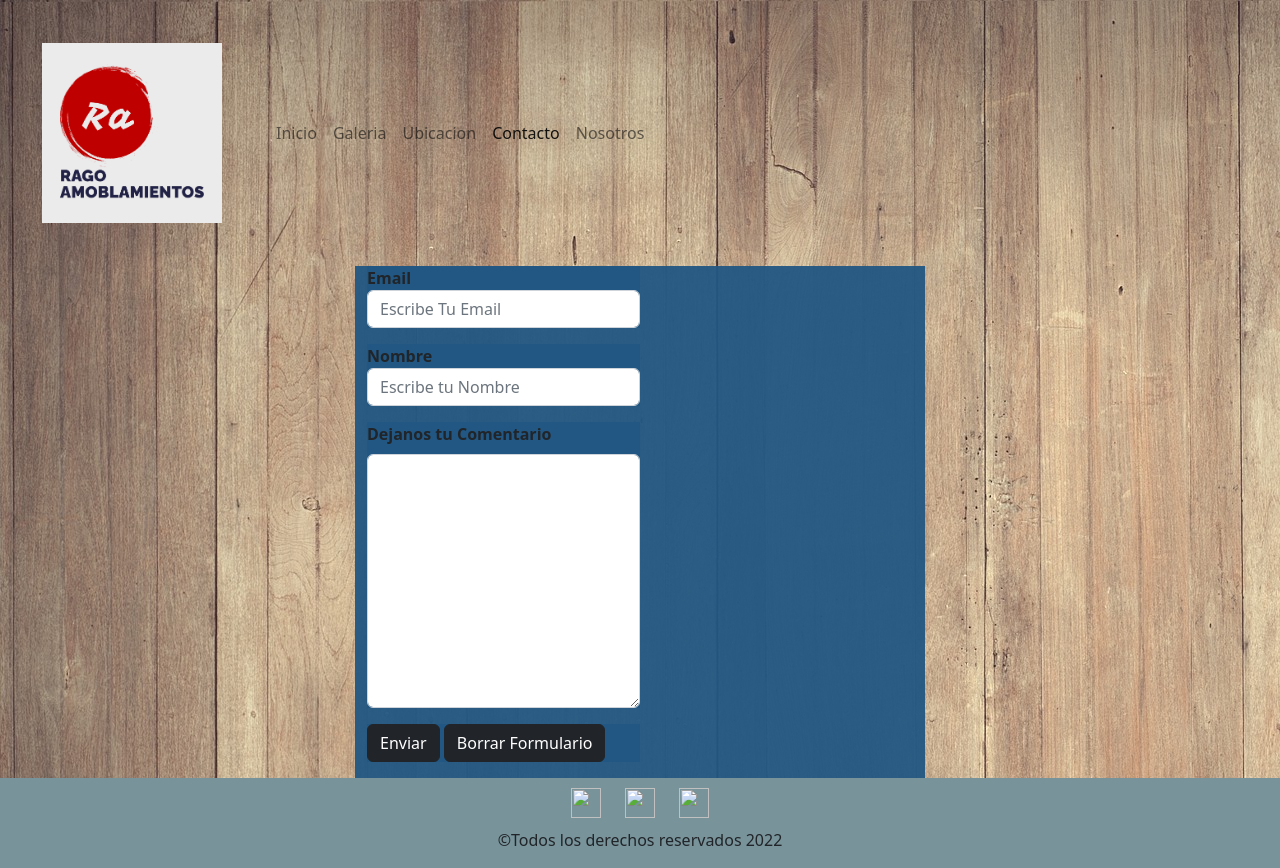
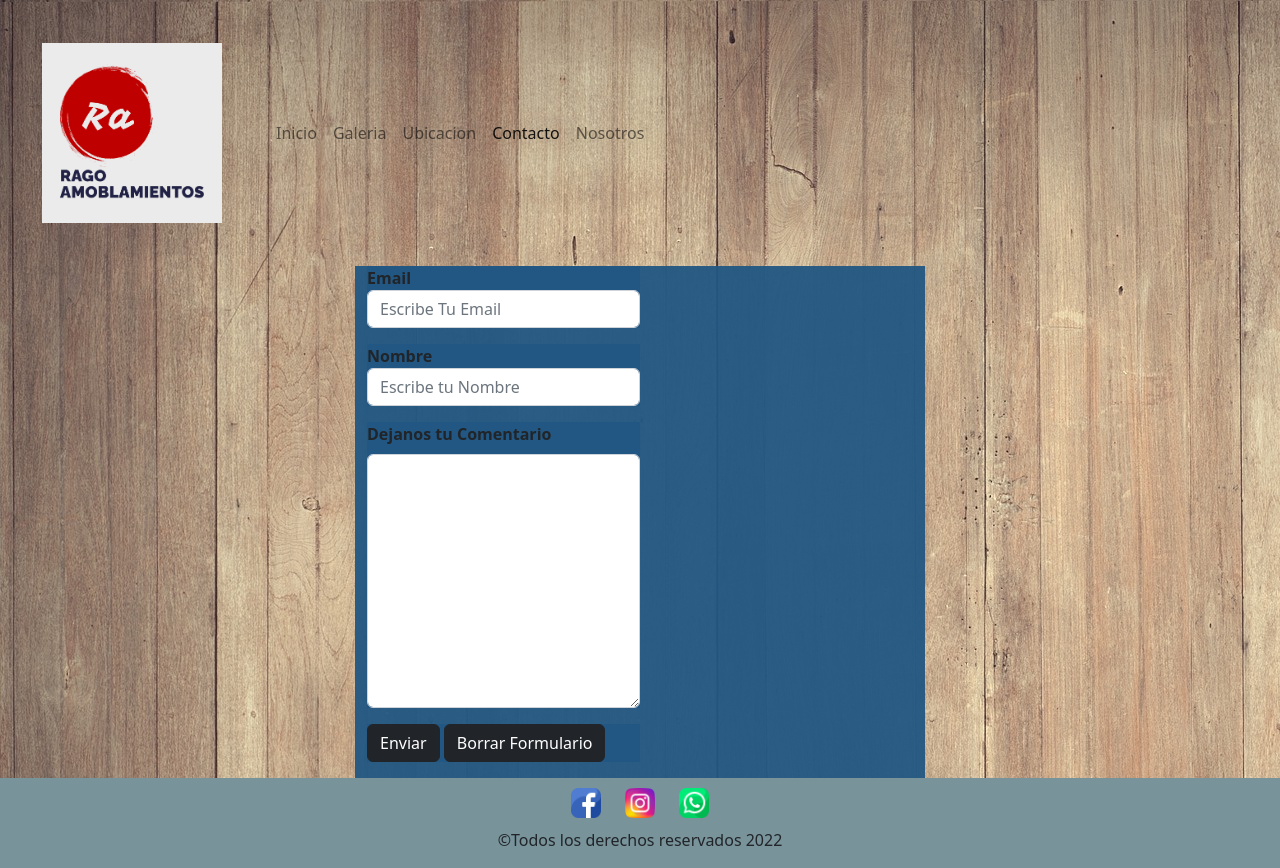
Before and after one commit to cris-deplaciido/PreEntrega3-Deplacido, a website: page pages/contacto.html in a window 1280 px wide. Drawn offline with nearby package versions, Linux system fonts and the light colour scheme; the site is published under a folder, as on GitHub Pages, so addresses that start at the root find nothing.

Commit message:
Linkeo Solucionado

```diff
--- a/pages/contacto.html
+++ b/pages/contacto.html
@@ -74,9 +74,9 @@
         <div class="wow animate__animated animate__bounce">
 
             <div class="">
-                <img src="/img/facebook.png" alt="">
-                <img src="/img/instagram.png" alt="">
-                <img src="/img/whatsapp.png" alt="">
+                <img src="../img/facebook.png" alt="">
+                <img src="../img/instagram.png" alt="">
+                <img src="../img/whatsapp.png" alt="">
                 <p>©Todos los derechos reservados 2022</p>
             </div>
 
```
Also changed, not shown: pages/galeria.html (+4 -4 lines).
